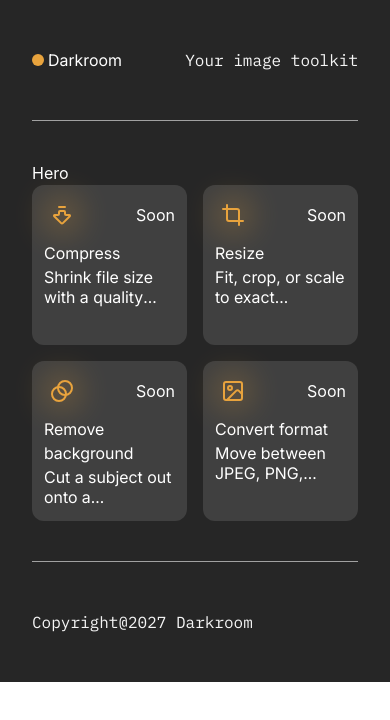
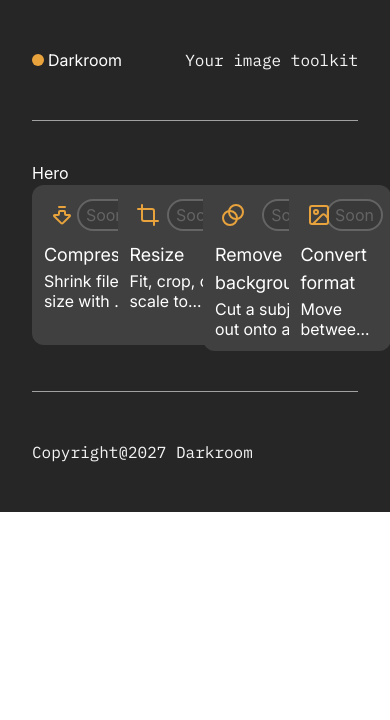
Before and after one commit to ibrahimhere47/Darkroom-v2, a React (Vite) app: page / in a window 390 px wide. Shown: the top 720 px of the page. Built offline with nearby package versions, Linux system fonts and the light colour scheme.

Commit message:
Added pretty hover animation to toolcard

```diff
--- a/src/components/ToolCard.jsx
+++ b/src/components/ToolCard.jsx
@@ -1,26 +1,60 @@
-import React from 'react'
+import React, { useRef, useState } from 'react'
 import { Link } from 'react-router-dom'
+import { useGSAP } from '@gsap/react'
+import gsap from 'gsap'
 
 const ToolCard = (props) => {
 
-    const tool = props.tool
-    const Icon = tool.icon
+    const tool = props.tool;
+    const Icon = tool.icon;
+    const glowRef = useRef([]);
+    const borderRef = useRef(null);
+    const tl = useRef(null)
+    const [mouseEnter, setMouseEnter] = useState(false);
+
+    useGSAP(() => {
+        tl.current = gsap.timeline({ paused: true });
+
+        tl.current
+            .to(glowRef.current, {
+                opacity: 0.3,
+                duration: 0.4
+            }, 0)
+            .to(borderRef.current, {
+                autoAlpha: 1,
+                boxShadow: "0 0 16px rgba(232,163,61,.5)",
+                duration: 0.4
+            }, 0);
+    }, []);
+
+    useGSAP(() => {
+        mouseEnter ? tl.current.play() : tl.current.reverse();
+    }, { dependencies: [mouseEnter] });
+
     const content = (
-        <div className='flex flex-col gap-2 bg-neutral-700 rounded-xl p-3 flex-1 min-h-40 hover:border border-amber-47 hover:shadow-[0_0_16px_rgba(232,163,61,0.6)] transition-shadow duration-300'>
+        <div className='relative'>
+            <div className='absolute inset-0 rounded-xl border border-amber-47 opacity-0 pointer-events-none' ref={borderRef} />
+            <div className='flex flex-col gap-2 bg-neutral-700 rounded-xl p-3 flex-1 min-h-40 border-amber-47' onMouseEnter={() => {setMouseEnter(true)}} onMouseLeave={() => {setMouseEnter(false)}}>
                 <div className='flex justify-between items-center'>
                     <div>
                         <div className='relative flex items-center justify-center w-9 h-9'>
-                        <div className='absolute inset-0 bg-amber-47 opacity-30 blur-lg rounded-full'></div>
+                            <div className='absolute inset-0 bg-amber-47 opacity-0 blur-lg rounded-full' ref={(elem) => (glowRef.current[0] = elem)}></div>
                             <Icon color="#e8a33d" className="relative z-10" />
                         </div>
                     </div>
-                <span className={`tool-card-badge ${tool.comingSoon ? 'is-soon' : 'is-ready'}`}>
+                    <div className='mr-1.5'>
+                        <div className='relative flex items-center justify-center w-9 h-9'>
+                            <div className={`absolute inset-0 opacity-0 blur-lg rounded-full ${tool.comingSoon ? 'bg-badge-grey' : 'bg-success'}`} ref={(elem) => (glowRef.current[1] = elem)}></div>
+                            <span className={`badge ${tool.comingSoon ? 'badge-soon' : 'badge-ready'}`}>
                                 {tool.comingSoon ? 'Soon' : 'Ready'}
                             </span>
                         </div>
+                    </div>
+                </div>
                 <div className="flex flex-col gap-0.5">
-                <h3 className='font-body bold'>{tool.name}</h3>
+                    <h3 className='font-body bold text-lg'>{tool.name}</h3>
                     <p className='line-clamp-2 font-body tracking-normal leading-5'>{tool.tagline}</p>
+                </div>
             </div>
         </div>
     )
--- a/src/index.css
+++ b/src/index.css
@@ -27,10 +27,36 @@
   --font-mono: "IBM Plex Mono", "SFMono-Regular", monospace;
   --font-body: "Inter", system-ui, -apple-system, sans-serif;
 
-  --color-amber-47: #e8a33d
+  --color-amber-47: #e8a33d;
+  --color-success: #50f050;
+  --color-success-dim: #008200;
+  --color-badge-dim: #383938;
+  --color-badge-grey: #636463;
 }
 
 @utility mono {
   font-family: "IBM Plex Mono", "SFMono-Regular", monospace;
   color: #f5f5f5
 }
+
+@utility badge {
+  border: 2px solid;
+  border-radius: 34px;
+  padding: 2px 7px;
+}
+
+@utility badge-soon {
+  border-color: #636463;
+  background-color: #383938;
+  color: #636463;
+}
+
+@utility badge-ready {
+  border-color: #50f050;
+  background-color: #008200;
+  color: #50f050;
+}
+
+.class {
+  background-color: #636463;
+}
--- a/src/pages/Home.jsx
+++ b/src/pages/Home.jsx
@@ -9,7 +9,7 @@ const Home = () => {
         <Layout>
             <div className='py-10 w-full'>
                 <Hero />
-                <div className='grid grid-cols-2 md:grid-cols-4 gap-4'>
+                <div className='grid grid-cols-4 gap-4'>
                     {tools.map((tool, idx) => (
                         <ToolCard key={idx} tool={tool} />
                     ))}
```
Lines whose indentation alone changed are shown as unchanged.
